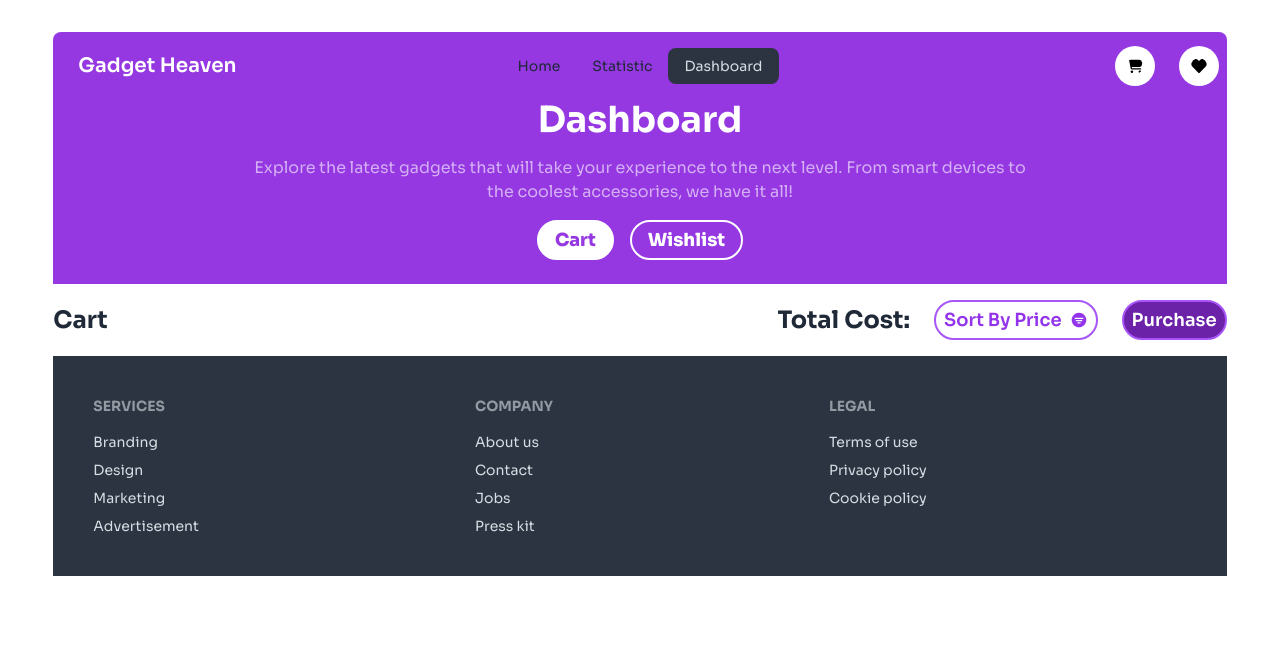
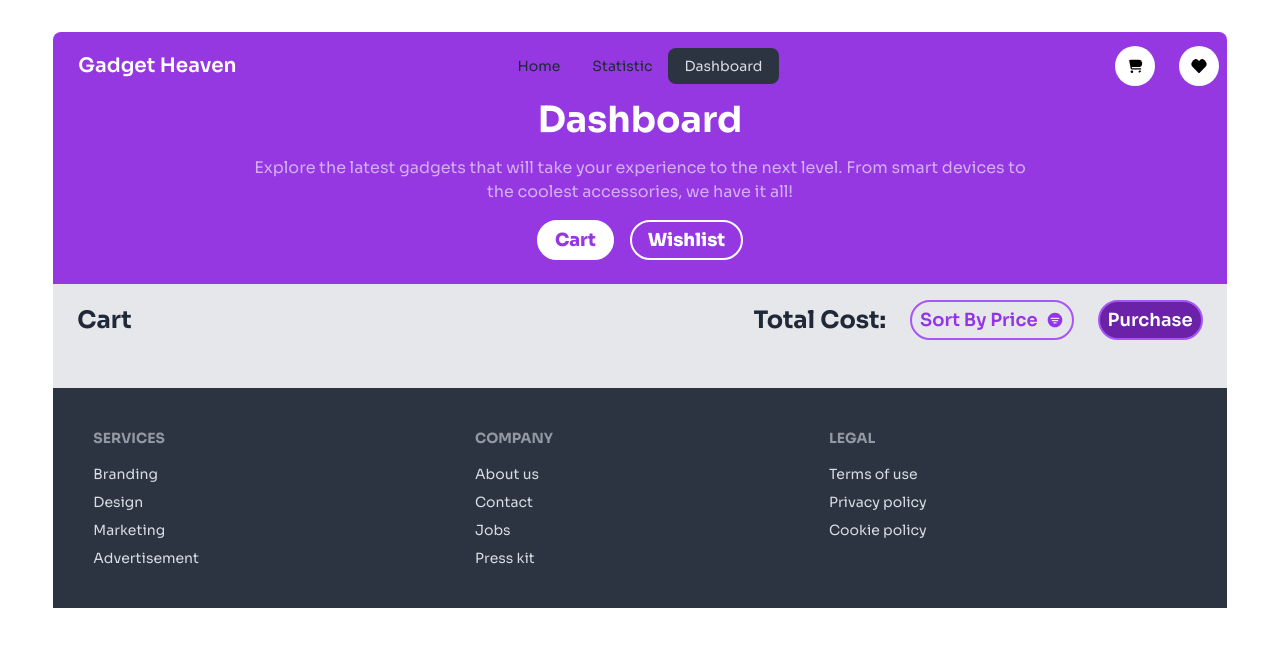
Before and after one commit to programming-hero-web-course-4/b10a8-gadget-heaven-lukmanxpert, a React (Vite) app: page /dashboard/cart in a window 1280 px wide. Shown: the top 646 px of the page. Built offline with nearby package versions, Linux system fonts and the light colour scheme.

Commit message:
added cart dunctionalities

```diff
--- a/package.json
+++ b/package.json
@@ -17,6 +17,7 @@
     "react-dom": "^18.3.1",
     "react-icons": "^5.3.0",
     "react-router-dom": "^6.27.0",
+    "react-toastify": "^10.0.6",
     "sort-by": "^1.2.0"
   },
   "devDependencies": {
--- a/src/components/Cart.jsx
+++ b/src/components/Cart.jsx
@@ -1,8 +1,9 @@
 import { IoFilterCircle } from "react-icons/io5";
-const Cart = () => {
+import CartedProducts from "./CartedProducts";
+const Cart = ({ cartedProducts }) => {
     return (
-        <div>
-            <div className="flex justify-between items-center my-4">
+        <div className="bg-gray-200 px-6">
+            <div className="flex justify-between items-center py-4">
                 <div>
                     <h1 className="font-bold text-2xl">Cart</h1>
                 </div>
@@ -10,9 +11,14 @@ const Cart = () => {
                     <div>
                         <p className="text-2xl font-bold">Total Cost: <span></span></p>
                     </div>
-                   <button className="flex gap-2  items-center border-2 rounded-3xl text-lg font-semibold border-purple-500 px-2 py-1 text-purple-600">Sort By Price <IoFilterCircle></IoFilterCircle></button>
-                   <button className="border-2  rounded-3xl text-lg font-semibold bg-purple-800 text-white border-purple-500 px-2 py-1">Purchase</button>
+                    <button className="flex gap-2  items-center border-2 rounded-3xl text-lg font-semibold border-purple-500 px-2 py-1 text-purple-600">Sort By Price <IoFilterCircle></IoFilterCircle></button>
+                    <button className="border-2  rounded-3xl text-lg font-semibold bg-purple-800 text-white border-purple-500 px-2 py-1">Purchase</button>
                 </div>
+            </div>
+            <div className="py-4">
+                {
+                    cartedProducts.map(pro => <CartedProducts product={pro}></CartedProducts>)
+                }
             </div>
         </div>
     );
--- /dev/null
+++ b/src/components/CartedProducts.jsx
@@ -0,0 +1,18 @@
+import { IoMdCloseCircleOutline } from "react-icons/io";
+
+const CartedProducts = ({ product }) => {
+    const {product_image, product_title, description, price} = product;
+    return (
+        <div className="flex gap-8 justify-start items-center py-1 px-2 bg-white rounded-2xl my-4">
+            <img className="w-40" src={product_image} alt={product_title} />
+            <div className="grow">
+                <h1 className="text-xl font-semibold">{product_title}</h1>
+                <p className="text-lg py-2">{description}</p>
+                <p className="text-xl font-semibold">price : ${price}</p>
+            </div>
+            <button><IoMdCloseCircleOutline className="w-10 h-10 mx-4 text-red-500" /></button>
+        </div>
+    );
+};
+
+export default CartedProducts;
--- a/src/main.jsx
+++ b/src/main.jsx
@@ -12,9 +12,12 @@ import Dashboard from './pages/Dashboard';
 import ProductDetails from './pages/ProductDetails';
 import Cart from './components/Cart';
 import Wishlish from './components/Wishlish';
-
 function App() {
-
+  const [cartedProducts, setCartedProducts] = useState([]);
+  const handleAddToCart = (cartedProduct) => {
+    const newCartedProducts = [...cartedProducts, cartedProduct]
+    setCartedProducts(newCartedProducts)
+  }
   const router = createBrowserRouter([
     {
       path: "/",
@@ -34,7 +37,7 @@ function App() {
         },
         {
           path: '/dashboard',
-          element: <Dashboard />,
+          element: <Dashboard cartedProducts={cartedProducts}/>,
           children : [
             {
               path : '/dashboard/cart',
@@ -49,7 +52,7 @@ function App() {
         {
           path: '/product-details/:id',
           loader : ()=> fetch('../Products.json'),
-          element: <ProductDetails />
+          element: <ProductDetails handleAddToCart={handleAddToCart}/>
         }
       ]
     }
--- a/src/pages/Dashboard.jsx
+++ b/src/pages/Dashboard.jsx
@@ -3,7 +3,7 @@ import Title from "../components/Title";
 import { Link } from "react-router-dom";
 import Cart from "../components/Cart";
 import Wishlish from "../components/Wishlish";
-const Dashboard = () => {
+const Dashboard = ({cartedProducts}) => {
     const [active, setActive] = useState('cart')
     const handleToogle = (btn) => {
         if (btn === 'cart') {
@@ -26,7 +26,7 @@ const Dashboard = () => {
             </div>
             <div>
                 {
-                    active === 'cart' && <Cart></Cart> || <Wishlish></Wishlish>
+                    active === 'cart' && <Cart cartedProducts={cartedProducts}></Cart> || <Wishlish></Wishlish>
                 }
             </div>
         </div>
--- a/src/pages/ProductDetails.jsx
+++ b/src/pages/ProductDetails.jsx
@@ -2,7 +2,7 @@ import Title from "../components/Title";
 import { CiHeart } from "react-icons/ci";
 import { FaCartShopping } from "react-icons/fa6";
 import { useLoaderData, useParams } from "react-router-dom";
-const ProductDetails = () => {
+const ProductDetails = ({handleAddToCart}) => {
     const products = useLoaderData();
     const {id} = useParams();
     const theProduct = products.find(pro => pro.product_id === parseInt(id));
@@ -36,7 +36,7 @@ const ProductDetails = () => {
                     </div>
                     <p className="font-bold text-lg">Rating : {rating}</p>
                     <div className="flex gap-6">
-                        <button className="flex items-center gap-2 bg-banner py-1 px-2 my-2 rounded-3xl text-white text-sm font-bold">Add To Cart <FaCartShopping /></button>
+                        <button onClick={() => handleAddToCart(theProduct)} className="flex items-center gap-2 bg-banner py-1 px-2 my-2 rounded-3xl text-white text-sm font-bold">Add To Cart <FaCartShopping /></button>
                         <button className="border-2 rounded-full h-10 w-10 flex items-center justify-center">{<CiHeart className="font-bold" />}</button>
                     </div>
                 </div>
```
Also changed, not shown: 1 other file (tests, documents, lock files or other folders).
